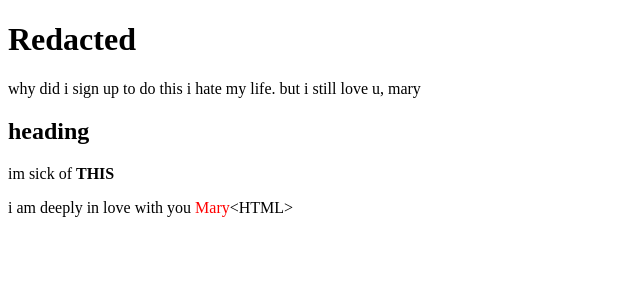
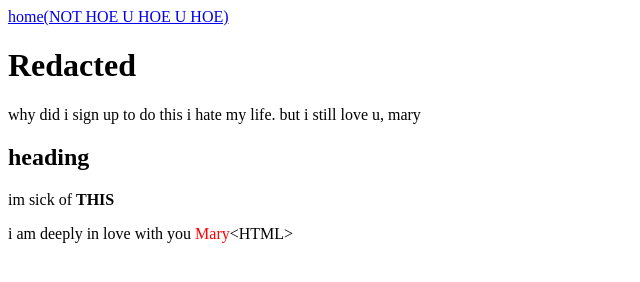
Before and after one commit to aaaaajajajkajnkaja/mm, a plain HTML site: page meow.html in a window 1280 px wide. Shown: the whole page, without its empty margins (0-640 px from the left). Drawn offline with Linux system fonts and the light colour scheme.

Commit message:
Update meow.html

```diff
--- a/meow.html
+++ b/meow.html
@@ -13,6 +13,7 @@
       }
     </style>
  </head>
+  <a href="index.html">home(NOT HOE U HOE U HOE)</a>
   <body>
     <h1>Redacted</h1>
         <p>why did i sign up to do this i hate my life. but i still love u, mary</p>
```
